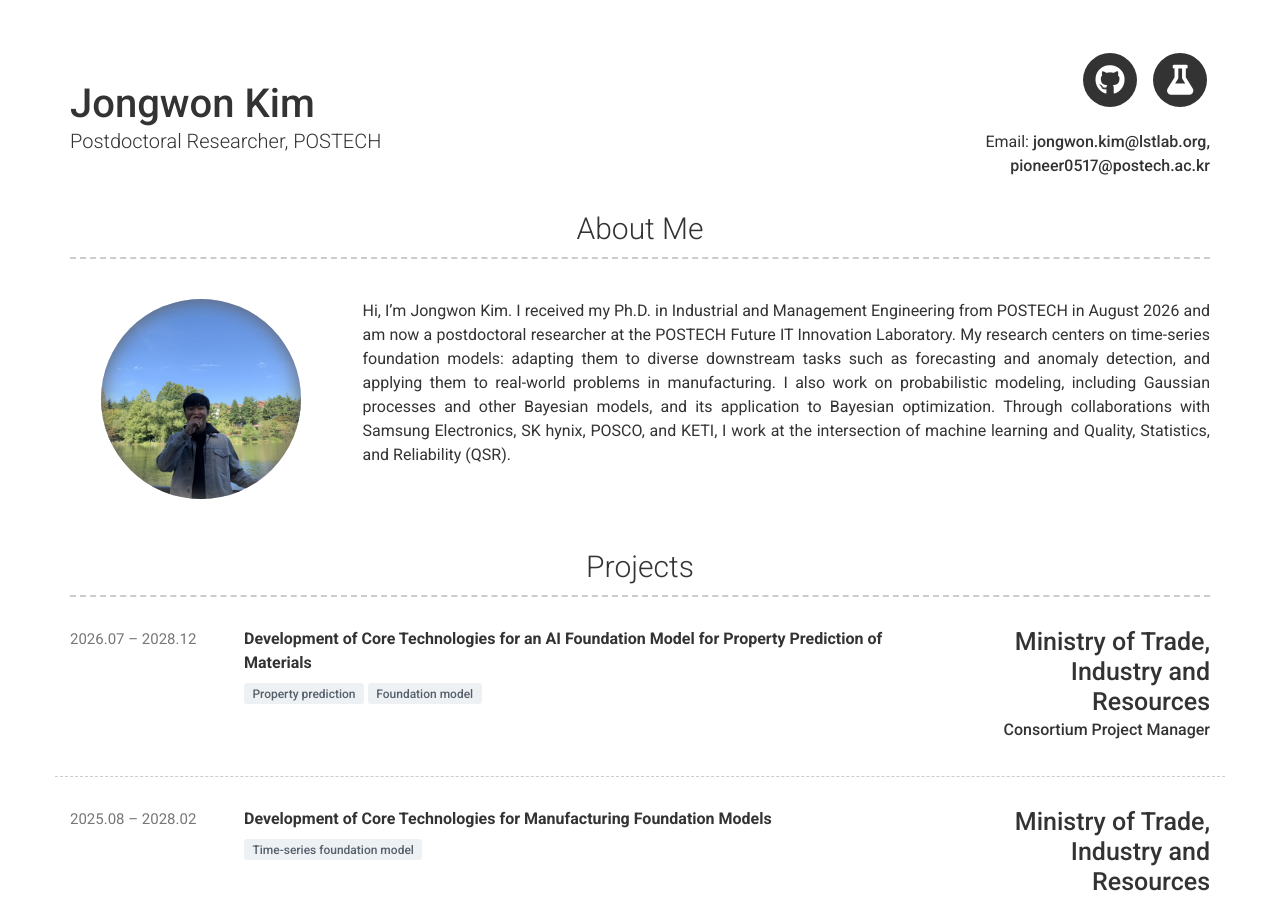
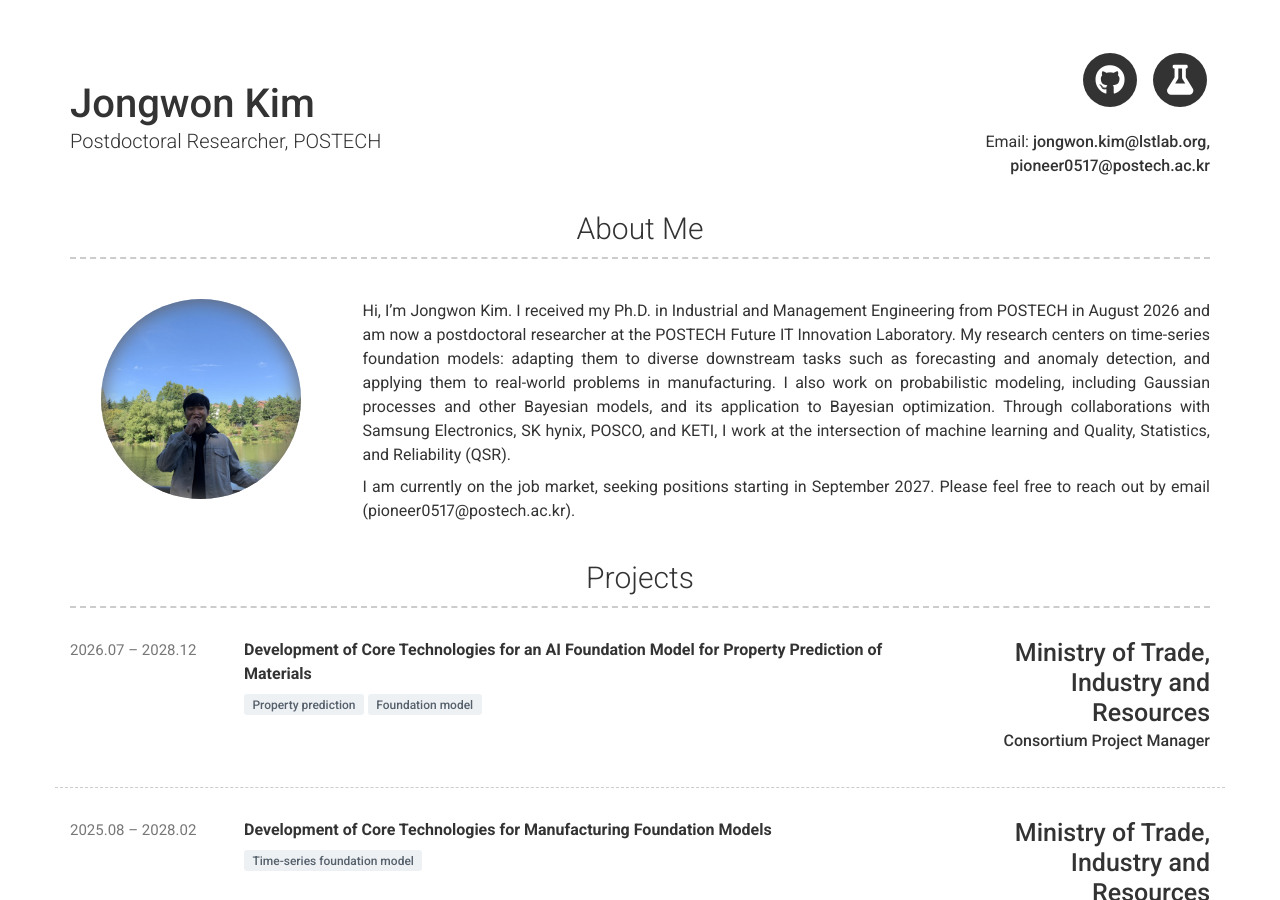
Before and after one commit to jongwonKim-1997/CV, a Jekyll site: the page built from index.md, in a window 1280 px wide and 900 px high. Built offline with Jekyll 4.4.1, drawn with Linux system fonts in a browser that asks for light colours; nearby versions of some CDN libraries.

Commit message:
Update _config.yml

```diff
--- a/_config.yml
+++ b/_config.yml
@@ -49,6 +49,8 @@ additional_links:
 about_profile_image: images/jongwonkim.jpg
 about_content: | # this will include new lines to allow paragraphs
     Hi, I'm Jongwon Kim. I received my Ph.D. in Industrial and Management Engineering from POSTECH in August 2026 and am now a postdoctoral researcher at the POSTECH Future IT Innovation Laboratory. My research centers on time-series foundation models: adapting them to diverse downstream tasks such as forecasting and anomaly detection, and applying them to real-world problems in manufacturing. I also work on probabilistic modeling, including Gaussian processes and other Bayesian models, and its application to Bayesian optimization. Through collaborations with Samsung Electronics, SK hynix, POSCO, and KETI, I work at the intersection of machine learning and Quality, Statistics, and Reliability (QSR).
+
+     I am currently on the job market, seeking positions starting in September 2027. Please feel free to reach out by email (pioneer0517@postech.ac.kr).
 #  Write an awesome description about yourself here, this supports markdown, so you can add [links](http://foobar.com) and highlight things <mark>like this</mark>.
 
 #  You can even add paragraphs by using empty lines like this and add anything else [markdown](https://www.markdownguide.org/getting-started#what-is-markdown) supports such as
```
